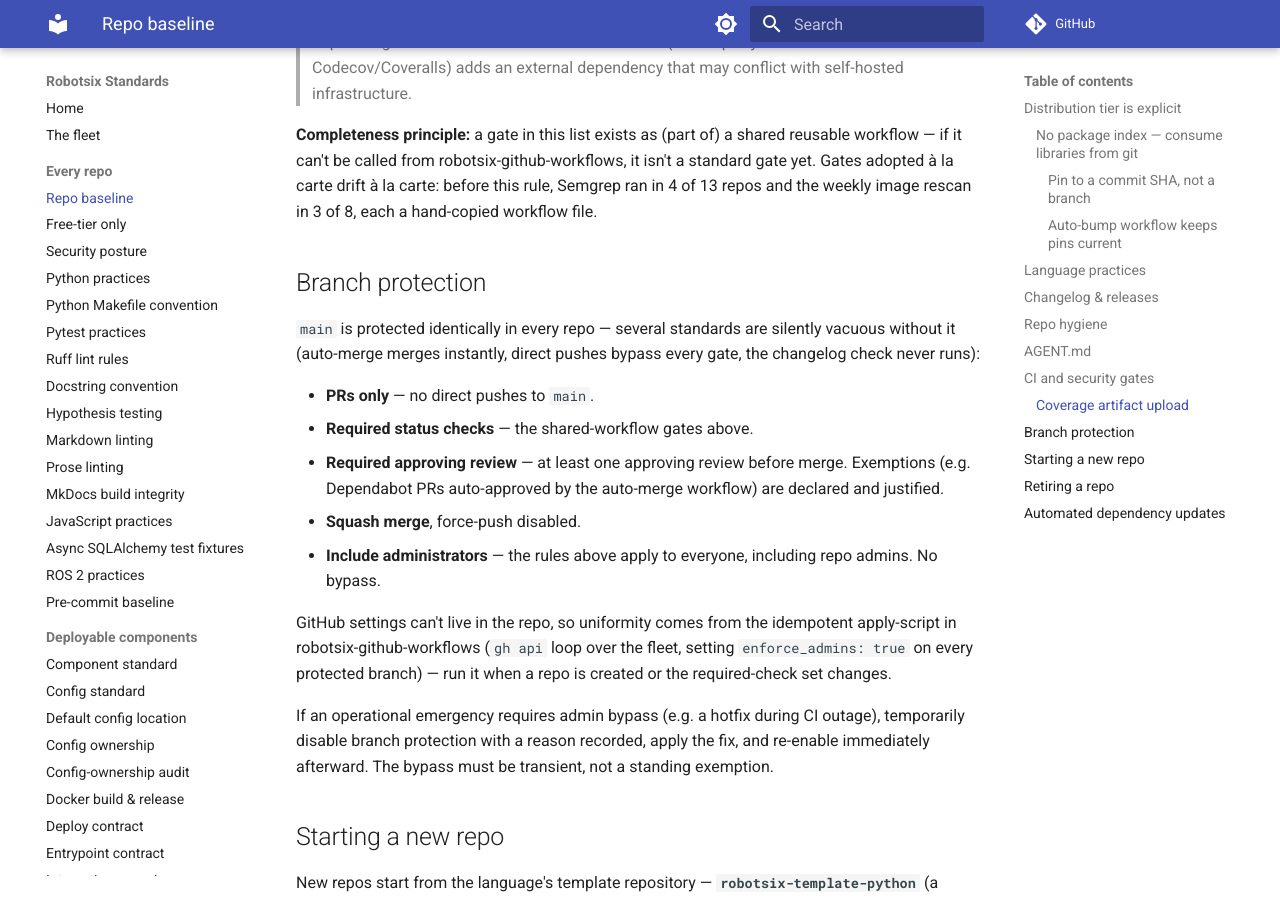
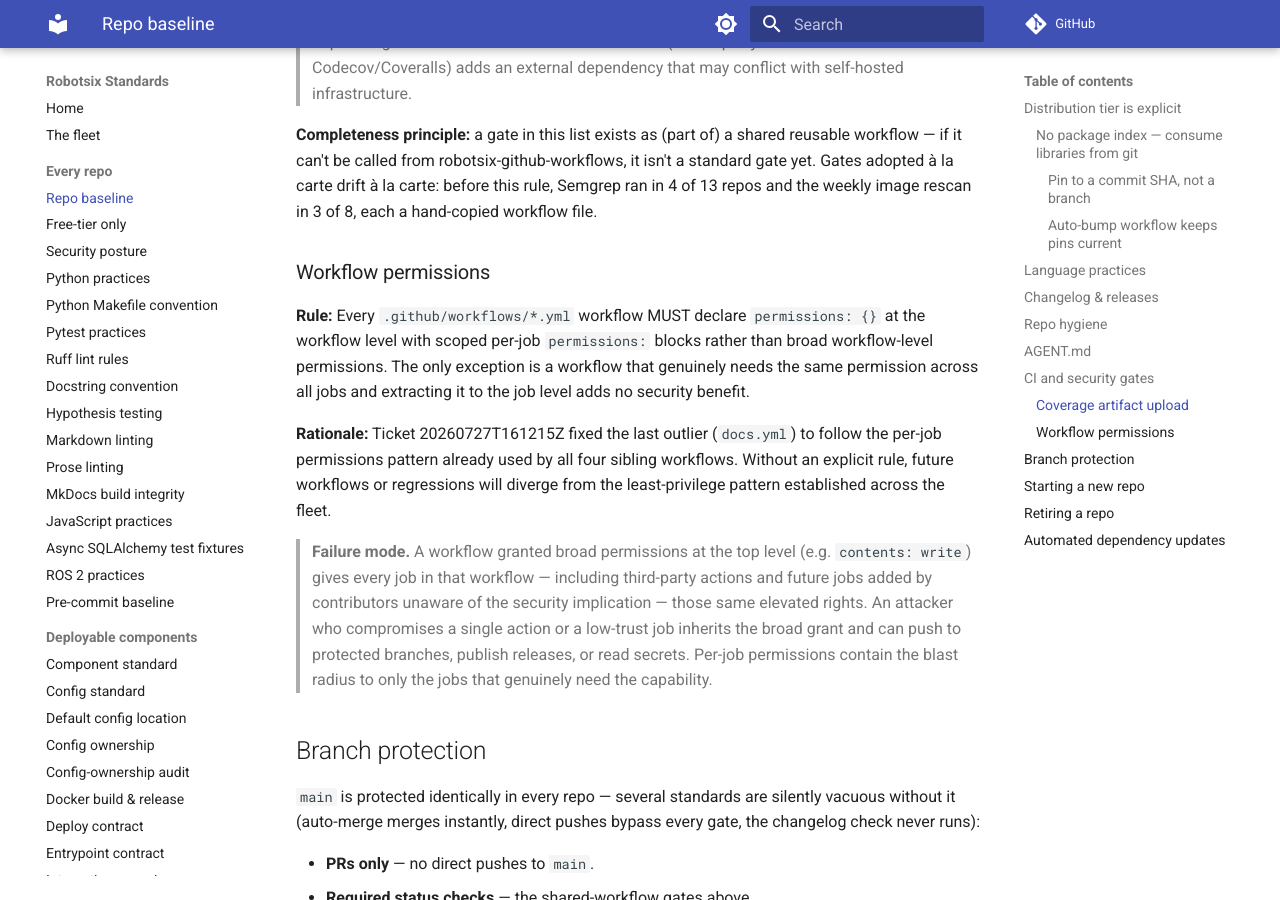
Before and after one commit to damien-robotsix/robotsix-standards, an MkDocs documentation site: the page built from docs/repo-baseline.md, in a window 1280 px wide and 900 px high, scrolled down 5215 px. Built offline with MkDocs 1.6.1 and Material for MkDocs 9.7.7, drawn with Linux system fonts in a browser that asks for light colours; comment, search, counter and statistics services are not loaded.

Commit message:
mill: AGENT.md: Rules — Every `.github/workflows/*.yml` workflow must declare `permissions: {}` at the… (20260727T162305Z-agent-md-rules-every-github-workflows-ym-f91b) (#144)
Co-authored-by: robotsix-mill <mill@robotsix.local>

```diff
--- a/docs/repo-baseline.md
+++ b/docs/repo-baseline.md
@@ -243,6 +243,29 @@ isn't a standard gate yet. Gates adopted à la carte drift à la carte: before
 this rule, Semgrep ran in 4 of 13 repos and the weekly image rescan in 3 of 8,
 each a hand-copied workflow file.
 
+### Workflow permissions
+
+**Rule:** Every `.github/workflows/*.yml` workflow MUST declare
+`permissions: {}` at the workflow level with scoped per-job `permissions:`
+blocks rather than broad workflow-level permissions. The only exception
+is a workflow that genuinely needs the same permission across all jobs
+and extracting it to the job level adds no security benefit.
+
+**Rationale:** Ticket 20260727T161215Z fixed the last outlier (`docs.yml`)
+to follow the per-job permissions pattern already used by all four
+sibling workflows. Without an explicit rule, future workflows or
+regressions will diverge from the least-privilege pattern established
+across the fleet.
+
+> **Failure mode.** A workflow granted broad permissions at the top level
+> (e.g. `contents: write`) gives every job in that workflow — including
+> third-party actions and future jobs added by contributors unaware of
+> the security implication — those same elevated rights. An attacker who
+> compromises a single action or a low-trust job inherits the broad grant
+> and can push to protected branches, publish releases, or read secrets.
+> Per-job permissions contain the blast radius to only the jobs that
+> genuinely need the capability.
+
 ## Branch protection
 
 `main` is protected identically in every repo — several standards are
```
Also changed, not shown: CHANGELOG.md (+1 -0 lines), changelog.d/20260727T162305Z-agent-md-rules-every-github-workflows-ym-f91b.misc.md (added, +1 -0 lines).
